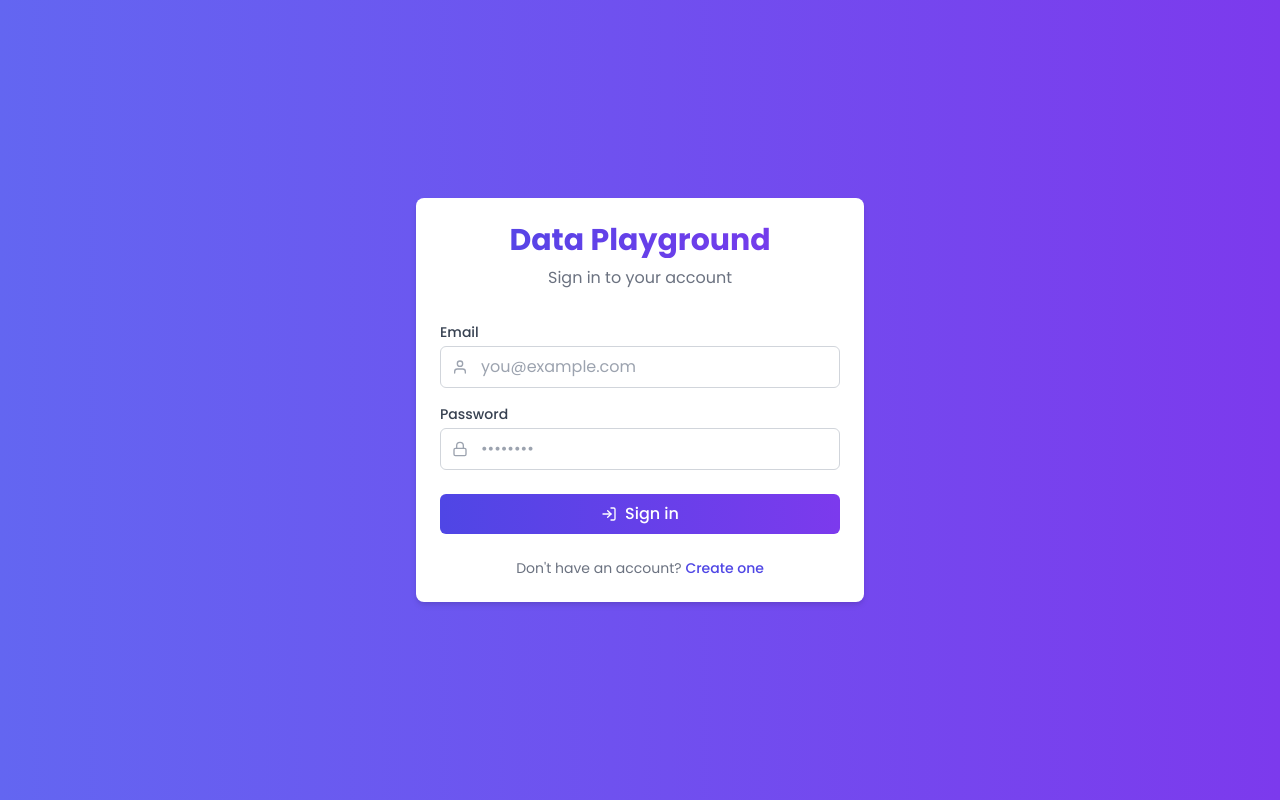
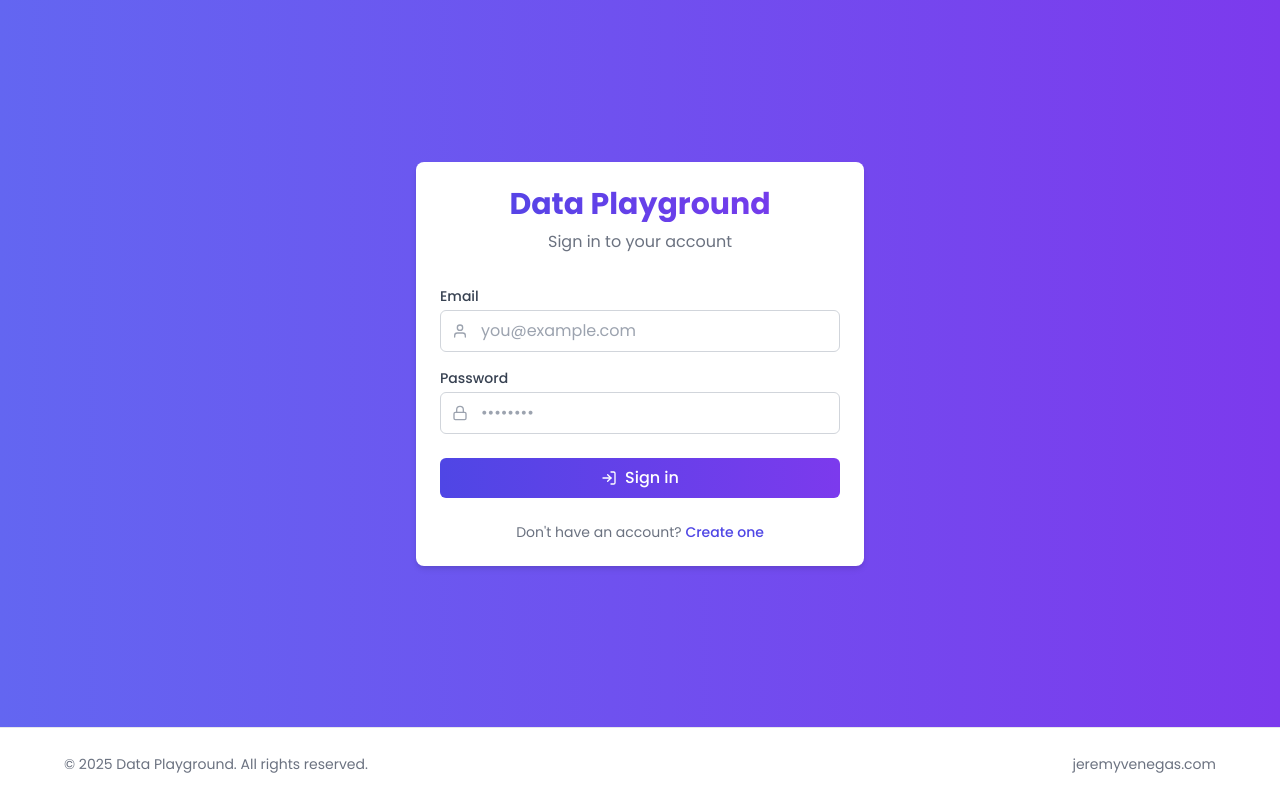
Before and after one commit to jerv/data_playground, a React (Create React App) app in the folder webapp/: page /login in a window 1280 px wide. Built offline with nearby package versions, Linux system fonts and the light colour scheme; no server answers.

Commit message:
footer added

```diff
--- a/webapp/src/App.tsx
+++ b/webapp/src/App.tsx
@@ -11,6 +11,7 @@ import CollectionDetail from './components/CollectionDetail';
 import CollectionEdit from './components/CollectionEdit';
 import NotFound from './components/NotFound';
 import Header from './components/Header';
+import Footer from './components/Footer';
 
 // Protected route component
 const ProtectedRoute: React.FC<{ children: React.ReactNode }> = ({ children }) => {
@@ -44,10 +45,25 @@ const ProtectedRoute: React.FC<{ children: React.ReactNode }> = ({ children }) =
   }
 
   return (
-    <>
+    <div className="flex flex-col min-h-screen">
       <Header />
-      {children}
-    </>
+      <div className="flex-grow">
+        {children}
+      </div>
+      <Footer />
+    </div>
+  );
+};
+
+// Public route component with footer
+const PublicRoute: React.FC<{ children: React.ReactNode }> = ({ children }) => {
+  return (
+    <div className="flex flex-col min-h-screen">
+      <div className="flex-grow flex flex-col">
+        {children}
+      </div>
+      <Footer />
+    </div>
   );
 };
 
@@ -55,8 +71,16 @@ const ProtectedRoute: React.FC<{ children: React.ReactNode }> = ({ children }) =
 const AppRoutes: React.FC = () => {
   return (
     <Routes>
-      <Route path="/login" element={<Login />} />
-      <Route path="/register" element={<Register />} />
+      <Route path="/login" element={
+        <PublicRoute>
+          <Login />
+        </PublicRoute>
+      } />
+      <Route path="/register" element={
+        <PublicRoute>
+          <Register />
+        </PublicRoute>
+      } />
 
       <Route path="/profile" element={
         <ProtectedRoute>
@@ -83,7 +107,11 @@ const AppRoutes: React.FC = () => {
       } />
 
       <Route path="/" element={<Navigate to="/playground" />} />
-      <Route path="*" element={<NotFound />} />
+      <Route path="*" element={
+        <PublicRoute>
+          <NotFound />
+        </PublicRoute>
+      } />
     </Routes>
   );
 };
--- a/webapp/src/components/CollectionDetail.tsx
+++ b/webapp/src/components/CollectionDetail.tsx
@@ -80,7 +80,7 @@ const CollectionDetail: React.FC = () => {
   const entries = collection.entries || [];
 
   return (
-    <div className="min-h-screen bg-gray-50 py-8 px-4">
+    <div className="bg-gray-50 py-12 px-4">
       <div className="max-w-6xl mx-auto">
         <div className="flex flex-col md:flex-row md:items-center md:justify-between mb-6">
           <div className="flex items-center mb-4 md:mb-0">
--- a/webapp/src/components/CollectionEdit.tsx
+++ b/webapp/src/components/CollectionEdit.tsx
@@ -57,7 +57,7 @@ const CollectionEdit: React.FC = () => {
   }
 
   return (
-    <div className="min-h-screen bg-gray-50 py-12 px-4">
+    <div className="bg-gray-50 py-12 px-4">
       <div className="max-w-md mx-auto">
         <h1 className="text-3xl font-bold text-dark-800 mb-6">Edit Collection</h1>
         <CollectionForm
--- a/webapp/src/components/CollectionList.tsx
+++ b/webapp/src/components/CollectionList.tsx
@@ -35,7 +35,7 @@ const CollectionList: React.FC = () => {
   };
 
   return (
-    <div className="min-h-screen bg-gray-50 py-12 px-4">
+    <div className="bg-gray-50 py-12 px-4">
       <div className="max-w-6xl mx-auto">
         <div className="flex justify-between items-center mb-8">
           <h1 className="text-3xl font-bold text-dark-800">My Collections</h1>
--- /dev/null
+++ b/webapp/src/components/Footer.tsx
@@ -0,0 +1,30 @@
+import React from 'react';
+
+const Footer: React.FC = () => {
+  const currentYear = new Date().getFullYear();
+
+  return (
+    <footer className="bg-white border-t border-gray-200 py-6 px-6 mt-auto">
+      <div className="max-w-6xl mx-auto flex flex-col md:flex-row justify-between items-center">
+        <div className="mb-4 md:mb-0">
+          <p className="text-dark-500 text-sm">
+            © {currentYear} Data Playground. All rights reserved.
+          </p>
+        </div>
+
+        <div>
+          <a
+            href="https://jeremyvenegas.com"
+            target="_blank"
+            rel="noopener noreferrer"
+            className="text-dark-500 hover:text-primary-600 text-sm"
+          >
+            jeremyvenegas.com
+          </a>
+        </div>
+      </div>
+    </footer>
+  );
+};
+
+export default Footer;
--- a/webapp/src/components/Login.tsx
+++ b/webapp/src/components/Login.tsx
@@ -48,7 +48,7 @@ const Login: React.FC = () => {
   };
 
   return (
-    <div className="min-h-screen flex items-center justify-center bg-gradient-to-r from-primary-500 to-secondary-600 p-4">
+    <div className="flex items-center justify-center bg-gradient-to-r from-primary-500 to-secondary-600 p-4 flex-grow">
       <motion.div
         initial={{ opacity: 0, y: 20 }}
         animate={{ opacity: 1, y: 0 }}
--- a/webapp/src/components/NotFound.tsx
+++ b/webapp/src/components/NotFound.tsx
@@ -5,7 +5,7 @@ import { FiHome } from 'react-icons/fi';
 
 const NotFound: React.FC = () => {
   return (
-    <div className="min-h-screen flex items-center justify-center bg-gray-50 p-4">
+    <div className="flex items-center justify-center bg-gray-50 p-4 flex-grow">
       <motion.div
         initial={{ opacity: 0, y: 20 }}
         animate={{ opacity: 1, y: 0 }}
--- a/webapp/src/components/Profile.tsx
+++ b/webapp/src/components/Profile.tsx
@@ -136,7 +136,7 @@ const Profile: React.FC = () => {
   };
 
   return (
-    <div className="min-h-screen bg-gray-50 py-12 px-4">
+    <div className="bg-gray-50 py-12 px-4">
       <div className="max-w-md mx-auto">
         <motion.div
           initial={{ opacity: 0, y: 20 }}
--- a/webapp/src/components/Register.tsx
+++ b/webapp/src/components/Register.tsx
@@ -72,7 +72,7 @@ const Register: React.FC = () => {
   };
 
   return (
-    <div className="min-h-screen flex items-center justify-center bg-gradient-to-r from-primary-500 to-secondary-600 p-4">
+    <div className="flex items-center justify-center bg-gradient-to-r from-primary-500 to-secondary-600 p-4 flex-grow">
       <motion.div
         initial={{ opacity: 0, y: 20 }}
         animate={{ opacity: 1, y: 0 }}
--- a/webapp/src/index.css
+++ b/webapp/src/index.css
@@ -7,10 +7,20 @@
 @layer base {
   html {
     font-family: 'Poppins', sans-serif;
+    height: 100%;
   }
 
   body {
     @apply bg-gray-50 text-dark-800;
+    min-height: 100%;
+    display: flex;
+    flex-direction: column;
+  }
+
+  #root {
+    display: flex;
+    flex-direction: column;
+    min-height: 100vh;
   }
 }
 
```
